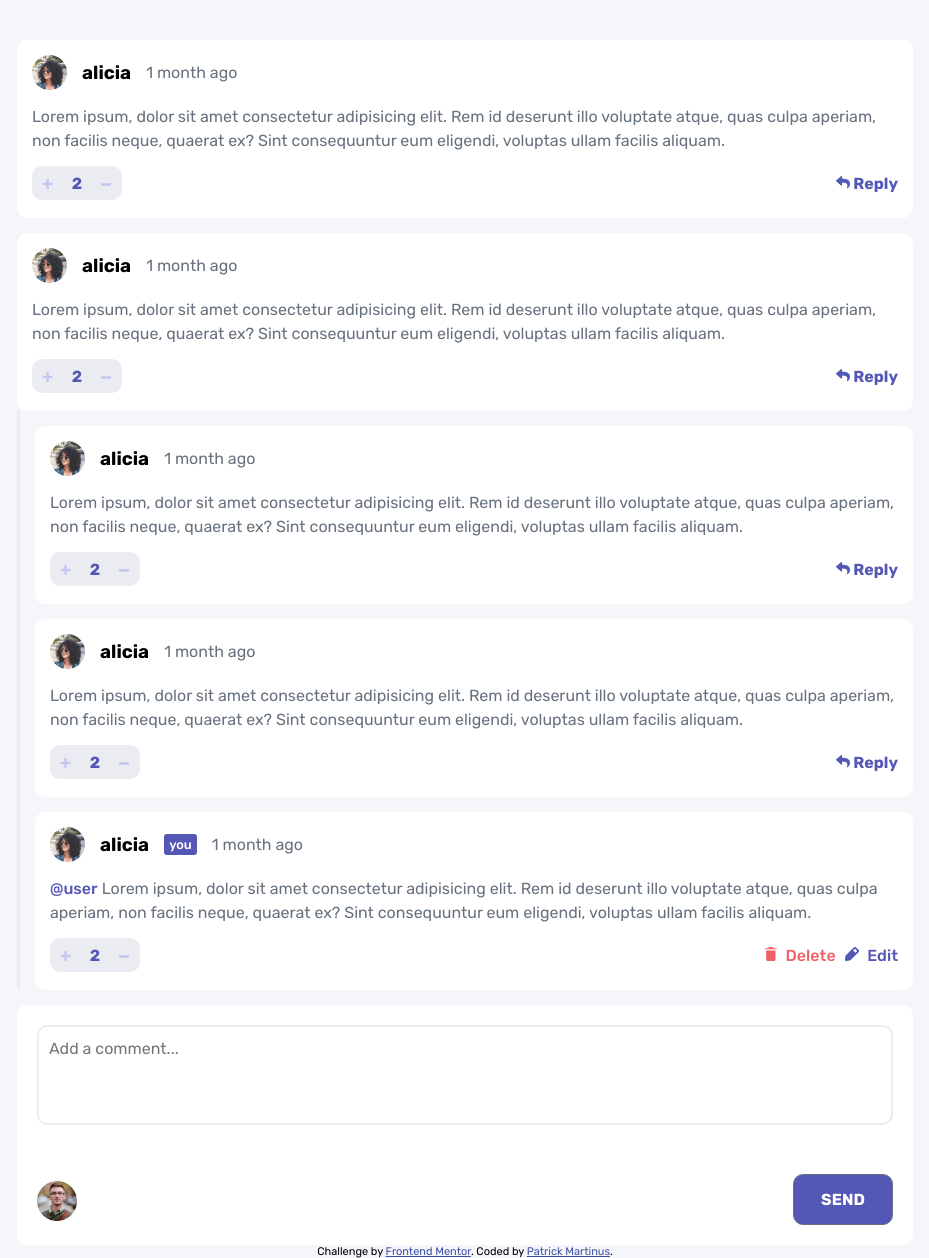
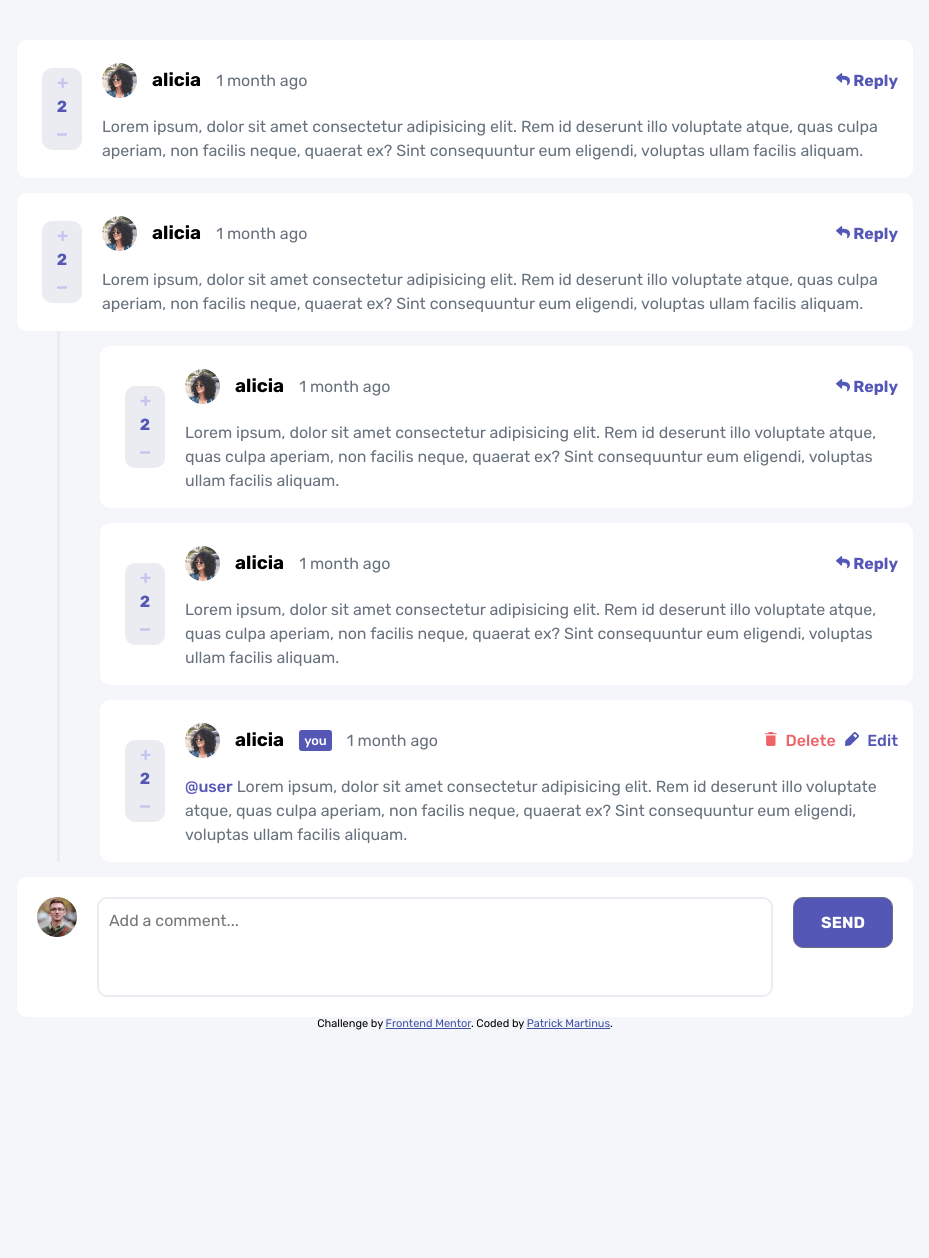
Before and after one commit to TrickPatMK/CRUD-comment-section, a plain HTML site: page index.html in a window 1280 px wide. Shown: the whole page, without its empty margins (175-1104 px from the left). After the commit the page ends 1030 px from the top, so only its background shows below. Drawn offline with Linux system fonts and the light colour scheme; a script that the page names is missing.

Commit message:
style: fix layout for mobile and desktop

```diff
--- a/index.html
+++ b/index.html
@@ -34,7 +34,6 @@
       <section id="comment" class="container comment">
         <!-- comment 1 -->
         <div class="comment__wrapper">
-          <div class="comment__text">
           <div class="comment__profile">
             <img
               src="images\avatars\image-amyrobson.png"
@@ -50,7 +49,6 @@
             neque, quaerat ex? Sint consequuntur eum eligendi, voluptas ullam
             facilis aliquam.
           </p>
-          </div>
           <div class="comment__action">
             <a class="comment__action__upvote"
               ><svg width="11" height="11" xmlns="http://www.w3.org/2000/svg">
@@ -84,7 +82,6 @@
 
         <!-- comment 2 -->
         <div class="comment__wrapper">
-          <div class="comment__text">
           <div class="comment__profile">
             <img
               src="images\avatars\image-amyrobson.png"
@@ -100,7 +97,6 @@
             neque, quaerat ex? Sint consequuntur eum eligendi, voluptas ullam
             facilis aliquam.
           </p>
-          </div>
           <div class="comment__action">
             <a class="comment__action__upvote"
               ><svg width="11" height="11" xmlns="http://www.w3.org/2000/svg">
@@ -135,7 +131,6 @@
         <!-- comment 3 reply -->
         <div class="replied">
           <div class="comment__wrapper">
-            <div class="comment__text">
             <div class="comment__profile">
               <img
                 src="images\avatars\image-amyrobson.png"
@@ -148,10 +143,9 @@
             <p class="comment__message">
               Lorem ipsum, dolor sit amet consectetur adipisicing elit. Rem id
               deserunt illo voluptate atque, quas culpa aperiam, non facilis
-                neque, quaerat ex? Sint consequuntur eum eligendi, voluptas
-                ullam facilis aliquam.
+              neque, quaerat ex? Sint consequuntur eum eligendi, voluptas ullam
+              facilis aliquam.
             </p>
-            </div>
             <div class="comment__action">
               <a class="comment__action__upvote"
                 ><svg width="11" height="11" xmlns="http://www.w3.org/2000/svg">
@@ -189,7 +183,6 @@
 
           <!-- reply comment 3 -->
           <div class="comment__wrapper">
-            <div class="comment__text">
             <div class="comment__profile">
               <img
                 src="images\avatars\image-amyrobson.png"
@@ -202,10 +195,9 @@
             <p class="comment__message">
               Lorem ipsum, dolor sit amet consectetur adipisicing elit. Rem id
               deserunt illo voluptate atque, quas culpa aperiam, non facilis
-                neque, quaerat ex? Sint consequuntur eum eligendi, voluptas
-                ullam facilis aliquam.
+              neque, quaerat ex? Sint consequuntur eum eligendi, voluptas ullam
+              facilis aliquam.
             </p>
-            </div>
             <div class="comment__action">
               <a class="comment__action__upvote"
                 ><svg width="11" height="11" xmlns="http://www.w3.org/2000/svg">
@@ -245,7 +237,6 @@
         <!-- user comment -->
         <div class="replied">
           <div class="comment__wrapper">
-            <div class="comment__text">
             <div class="comment__profile">
               <img
                 src="images\avatars\image-amyrobson.png"
@@ -262,7 +253,6 @@
               atque, quas culpa aperiam, non facilis neque, quaerat ex? Sint
               consequuntur eum eligendi, voluptas ullam facilis aliquam.
             </p>
-            </div>
             <div class="comment__action">
               <a class="comment__action__upvote"
                 ><svg width="11" height="11" xmlns="http://www.w3.org/2000/svg">
--- a/src/sass/components/_comment.sass
+++ b/src/sass/components/_comment.sass
@@ -4,24 +4,20 @@
     background-color: $cn-white
     border-radius: 10px
     padding: 15px
-    // display: flex
-    // flex-direction: column
     margin-top: 15px
     display: grid
-    grid-template-columns: repeat(2, .5fr)
-    grid-template-rows: .5fr 40px
+    grid-template-columns: .5fr .5fr
+    grid-template-rows: 50px .5fr 40px
+    grid-template-areas: 'profile profile' 'message message' 'action reply-edit'
     gap: 10px
     align-items: center
-
-  &__text
-    grid-column: 1 / span 2
 
   &__profile
     display: flex
     flex-direction: row
     align-items: center
     gap: 15px
-    margin-bottom: 15px
+    grid-area: profile
 
     &__img
       width: 35px
@@ -44,6 +40,7 @@
     color: $cn-grayish-blue
     font-size: 1rem
     line-height: 1.5rem
+    grid-area: message
 
   &__action
     background-color: $cn-light-gray
@@ -55,6 +52,7 @@
     justify-content: space-between
     align-items: center
     gap: 5px
+    grid-area: action
 
     &__score
       font-size: 1rem
@@ -66,6 +64,7 @@
 
   &__reply
     justify-self: end
+    grid-area: reply-edit
 
     &__btn
       font-weight: 700
@@ -73,13 +72,17 @@
 
   &__edit
     justify-self: end
+    grid-area: reply-edit
+
     &__delete
       color: $cp-soft-red
       word-spacing: 5px
       margin-right: 5px
+
     &__btn
       color: $cp-moderate-blue
       word-spacing: 5px
+
 .replied
   padding-left: 15px
   border-left: 3px solid $cn-light-gray
--- a/src/sass/layout/_desktop.sass
+++ b/src/sass/layout/_desktop.sass
@@ -1,6 +1,42 @@
-@media only screen and (min-width: 768px)
+@media only screen and (min-width: 1024px)
   .container
     max-width: 70%
 
   .comment
     &__wrapper
+      grid-template-columns: 60px 1fr 150px
+      grid-template-rows: 50px 1fr
+      grid-template-areas: 'action profile reply-edit' 'action message message'
+      align-items: center
+
+    &__profile
+      grid-area: profile
+
+    &__message
+      grid-area: message
+
+    &__action
+      flex-direction: column
+      order: 1
+      grid-area: action
+      justify-self: center
+      width: 40px
+
+    &__reply
+      grid-area: reply-edit
+
+    &__edit
+      grid-area: reply-edit
+
+  .replied
+    margin-left: 40px
+    padding-left: 40px
+
+  .user
+    grid-template-rows: 1fr
+    grid-template-columns: 60px 1fr 120px
+    align-items: start
+
+    &__input
+      grid-column: 2
+      order: 2
```
Also changed, not shown: style/main.css, 1 other file. Lines whose indentation alone changed are shown as unchanged.
